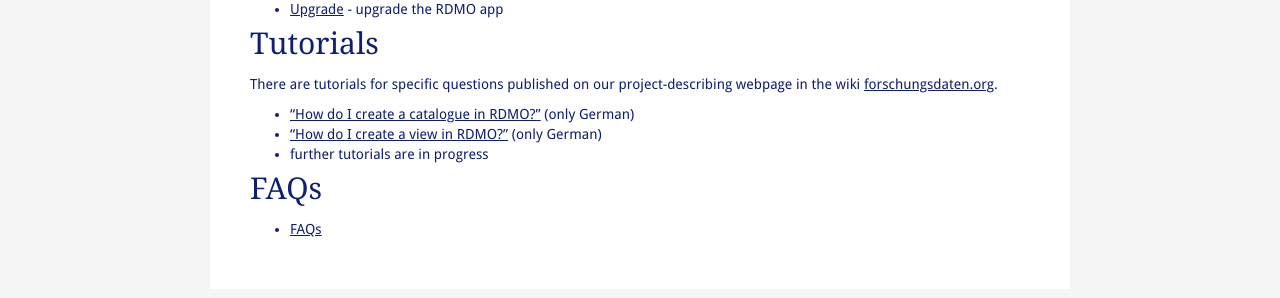
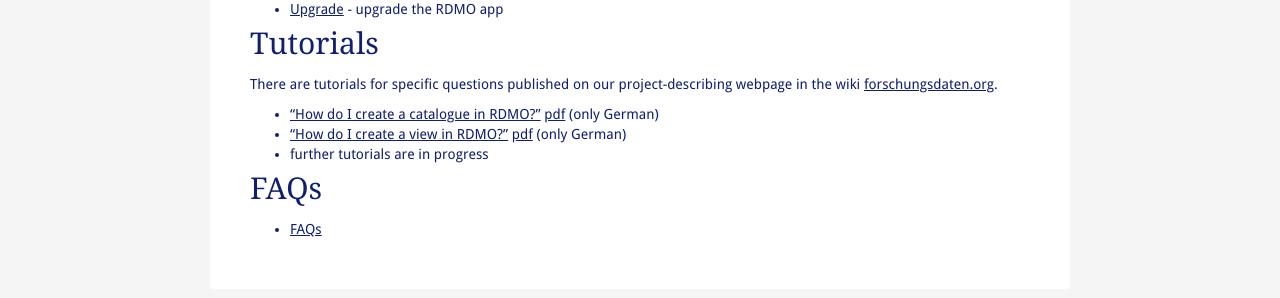
Before and after one commit to rdmorganiser/rdmorganiser.github.io, a Jekyll site: the page built from en/documentation.md, in a window 1280 px wide and 1202 px high. Shown: the part 306-604 px from the top of the window. Built offline with Jekyll 4.4.1, drawn with Linux system fonts in a browser that asks for light colours; our own code applies the rules of GitHub Pages for plain Markdown files.

Commit message:
added tutorial pdfs

```diff
--- a/en/documentation.md
+++ b/en/documentation.md
@@ -21,8 +21,10 @@ Tutorials
 
 There are tutorials for specific questions published on our project-describing webpage in the wiki [forschungsdaten.org](https://forschungsdaten.org/index.php/RDMO).
 
-* ["How do I create a catalogue in RDMO?"](http://www.forschungsdaten.org/index.php/Katalog_erstellen) (only German)
-* ["How do I create a view in RDMO?"](http://www.forschungsdaten.org/index.php/ansicht_erstellen) (only German)
+* ["How do I create a catalogue in RDMO?"](http://www.forschungsdaten.org/index.php/Katalog_erstellen) [pdf]({{ site.baseurl }}/docs/TutorialFragenkatalog.pdf)
+(only German)
+* ["How do I create a view in RDMO?"](http://www.forschungsdaten.org/index.php/ansicht_erstellen) [pdf]({{ site.baseurl }}/docs/TutorialAnsicht.pdf)
+(only German)
 *  further tutorials are in progress
 
 FAQs
```
Also changed, not shown: dokumentation.md (+3 -2 lines).
